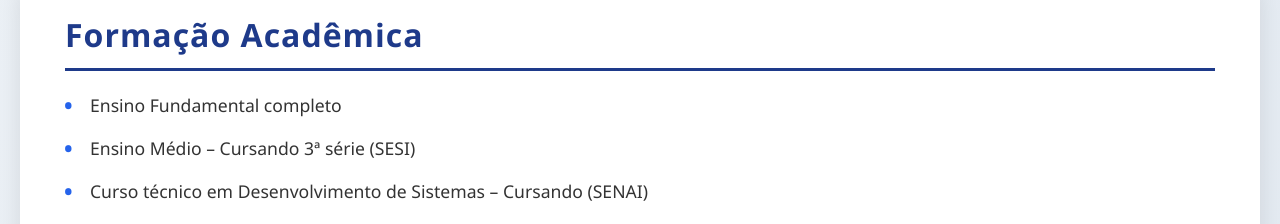
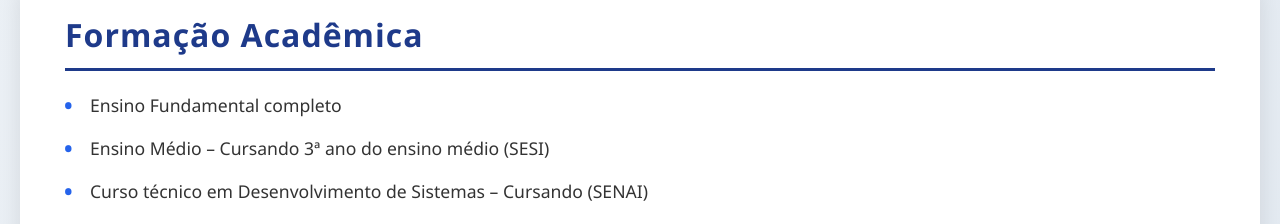
Before and after one commit to abelcsl/Projeto-, a plain HTML site: page index.html in a window 1280 px wide. Shown: the part 900-1124 px from the top of the page. Drawn offline with Linux system fonts and the light colour scheme.

Commit message:
Update index.html

```diff
--- a/index.html
+++ b/index.html
@@ -31,7 +31,7 @@
         <h2>Formação Acadêmica</h2>
         <ul>
             <li>Ensino Fundamental completo</li>
-            <li>Ensino Médio – Cursando 3ª série (SESI)</li>
+            <li>Ensino Médio – Cursando 3ª ano do ensino médio (SESI)</li>
             <li>Curso técnico em Desenvolvimento de Sistemas – Cursando (SENAI)</li>
         </ul>
     </section>
```
